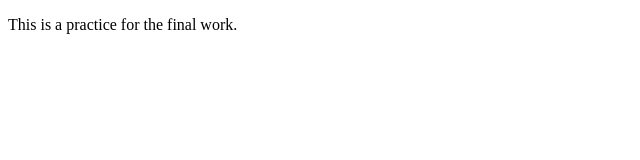
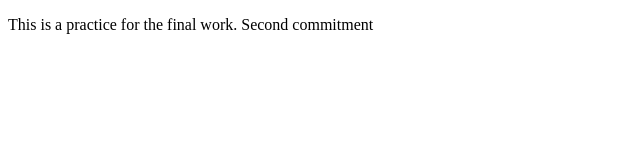
Before and after one commit to schonIs/git-practice, a plain HTML site: page index.html in a window 1280 px wide. Shown: the whole page, without its empty margins (0-640 px from the left). Drawn offline with Linux system fonts and the light colour scheme.

Commit message:
Second Comittment

```diff
--- a/index.html
+++ b/index.html
@@ -7,6 +7,7 @@
 </head>
 <body>
     <p>This is a practice for the final work.
+        Second commitment
     </p>
 </body>
 </html>
```
